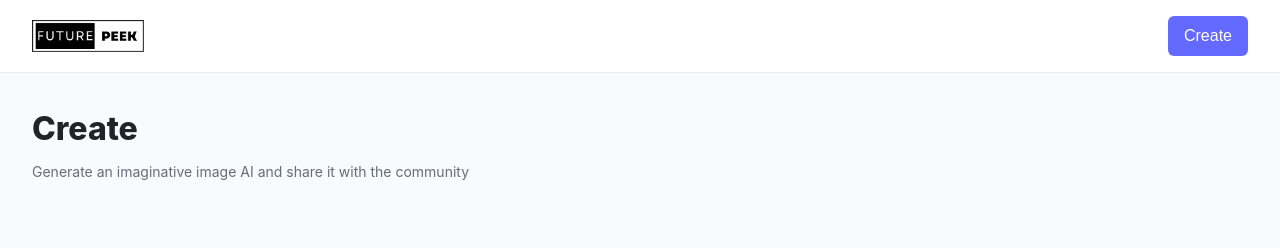
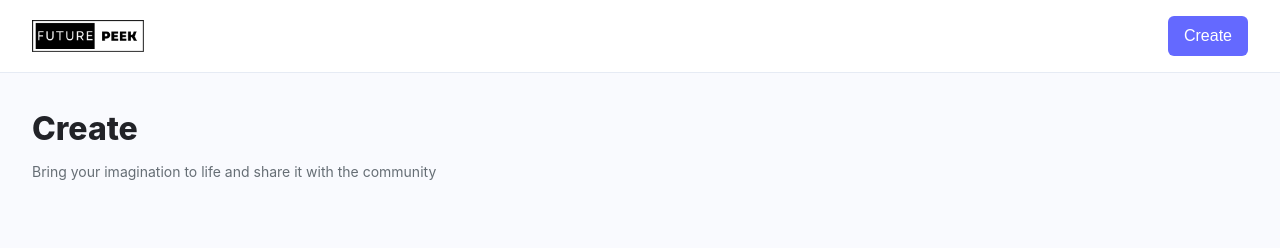
Before and after one commit to devSuryansh/future-peek, a React (Vite) app in the folder frontend/: page /create-post in a window 1280 px wide. Shown: the top 248 px of the page. Built offline with nearby package versions, Linux system fonts and the light colour scheme; a web font is replaced by a local one.

Commit message:
Updates the description

```diff
--- a/frontend/src/pages/CreatePost.jsx
+++ b/frontend/src/pages/CreatePost.jsx
@@ -134,7 +134,7 @@ const CreatePost = () => {
       <div>
         <h1 className="font-extrabold text-[#222328] text-[32px]">Create</h1>
         <p className="mt-2 text-[#666e75] text-[14px] max-w-[500px]">
-          Generate an imaginative image AI and share it with the community
+          Bring your imagination to life and share it with the community
         </p>
       </div>
 
```
